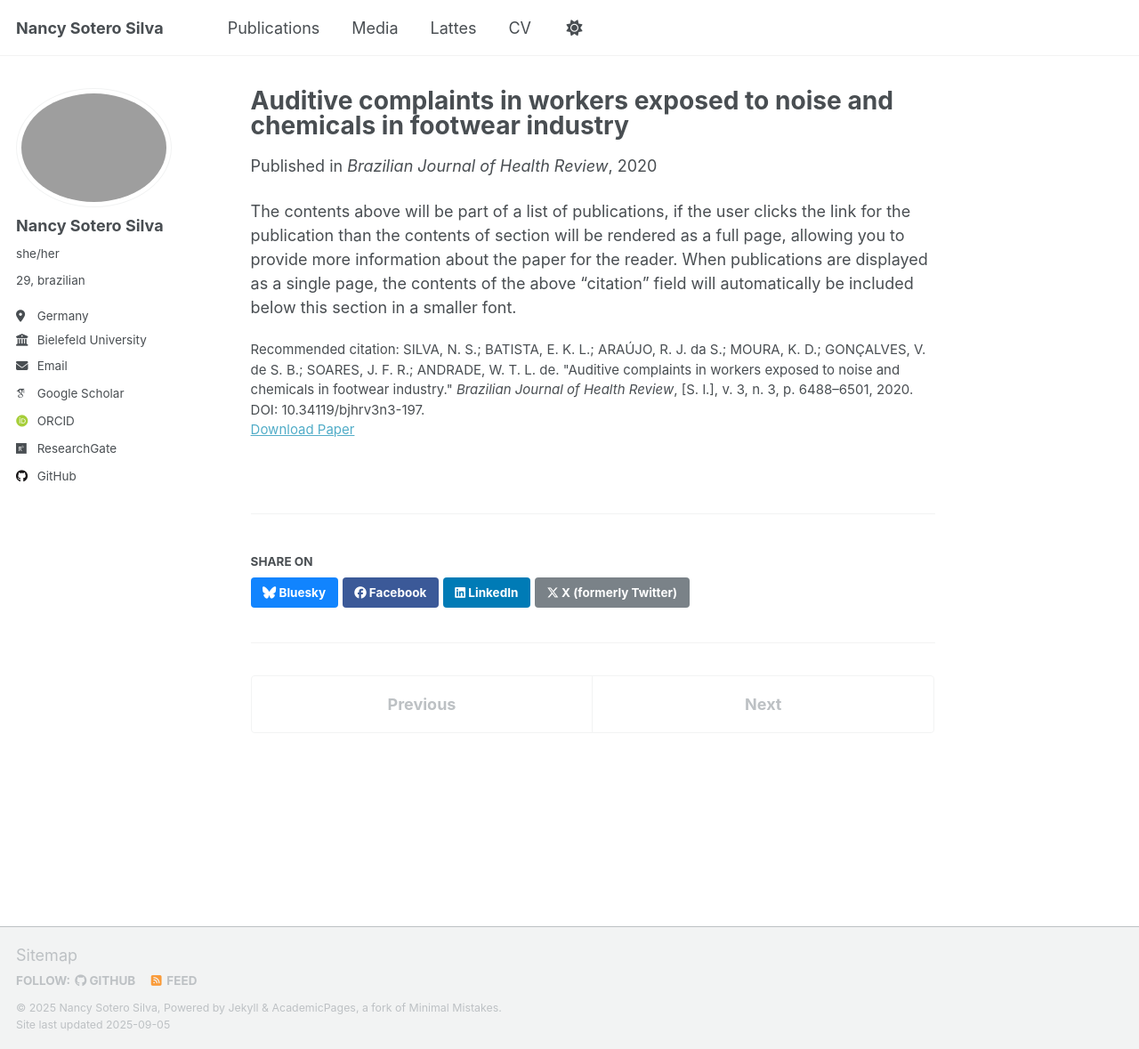
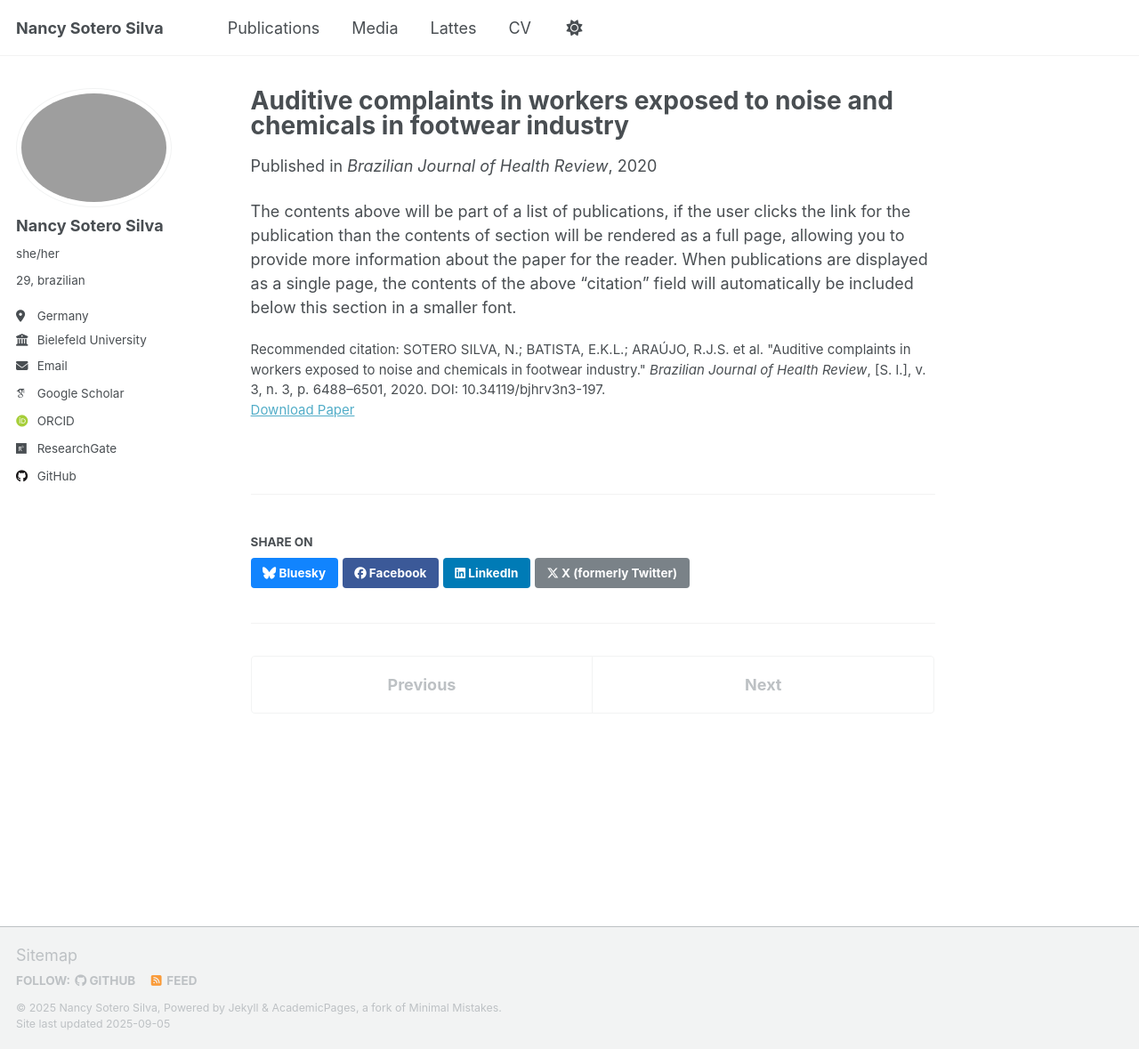
Before and after one commit to nancysotero/neuronency, a Jekyll site: the page built from _publications/2020-06-17-paper-title-number-4.md, in a window 1280 px wide and 1179 px high. Shown: the whole window at 89% size. Built offline with Jekyll 4.4.1, drawn with Linux system fonts in a browser that asks for light colours; some web fonts are replaced; a script that is not in the unit is left out; a file with an impossible date is left out.

Commit message:
Update 2020-06-17-paper-title-number-4.md

```diff
--- a/_publications/2020-06-17-paper-title-number-4.md
+++ b/_publications/2020-06-17-paper-title-number-4.md
@@ -7,7 +7,7 @@ excerpt: 'in Portuguese'
 date: June 2020
 venue: 'Brazilian Journal of Health Review'
 paperurl: 'https://ojs.brazilianjournals.com.br/ojs/index.php/BJHR/article/view/11822'
-citation: 'SILVA, N. S.; BATISTA, E. K. L.; ARAÚJO, R. J. da S.; MOURA, K. D.; GONÇALVES, V. de S. B.; SOARES, J. F. R.; ANDRADE, W. T. L. de. &quot;Auditive complaints in workers exposed to noise and chemicals in footwear industry.&quot; <i>Brazilian Journal of Health Review</i>, [S. l.], v. 3, n. 3, p. 6488–6501, 2020. DOI: 10.34119/bjhrv3n3-197.'
+citation: 'SOTERO SILVA, N.; BATISTA, E.K.L.; ARAÚJO, R.J.S. et al. &quot;Auditive complaints in workers exposed to noise and chemicals in footwear industry.&quot; <i>Brazilian Journal of Health Review</i>, [S. l.], v. 3, n. 3, p. 6488–6501, 2020. DOI: 10.34119/bjhrv3n3-197.'
 ---
 
 The contents above will be part of a list of publications, if the user clicks the link for the publication than the contents of section will be rendered as a full page, allowing you to provide more information about the paper for the reader. When publications are displayed as a single page, the contents of the above "citation" field will automatically be included below this section in a smaller font.
```
